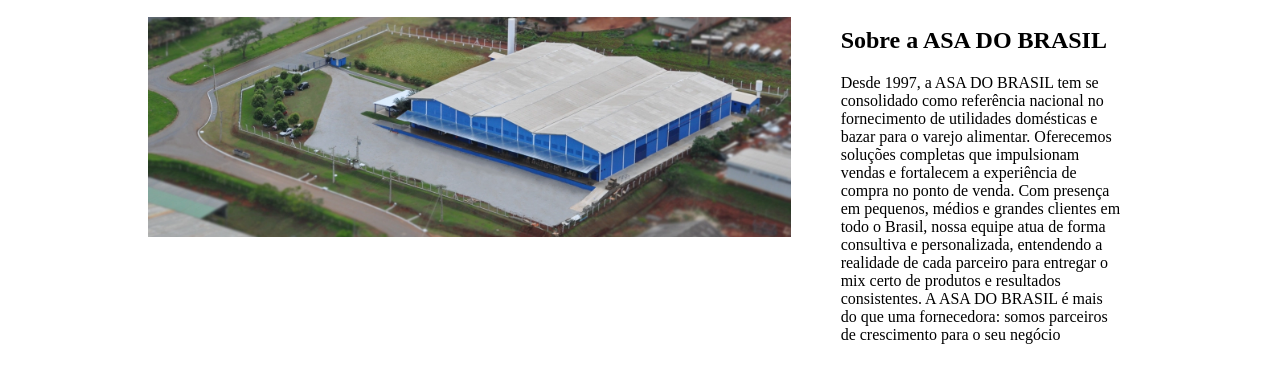
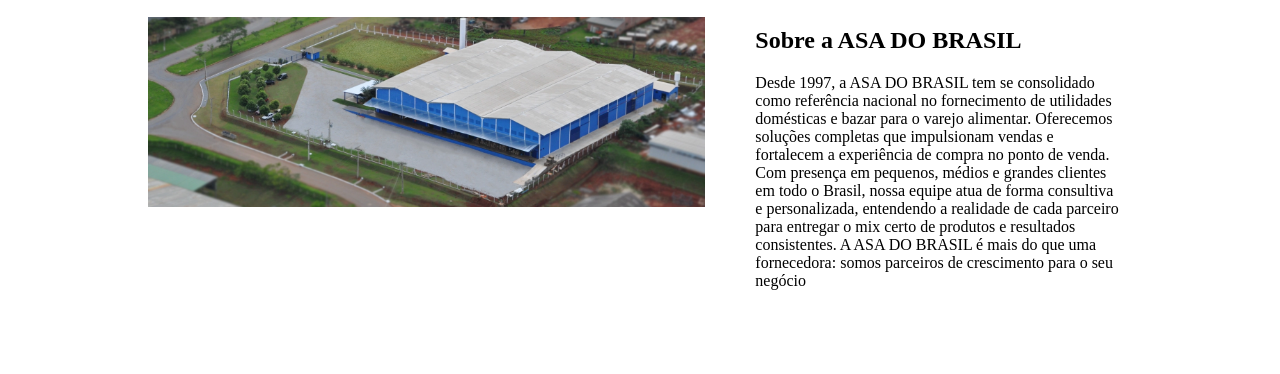
Before and after one commit to devgveb/projectasa, a plain HTML site: page index.html in a window 1280 px wide. Shown: the part 633-1007 px from the top of the page. After the commit the page ends 953 px from the top, so only its background shows below. Drawn offline with Linux system fonts and the light colour scheme.

Commit message:
Update index.html with new layout and styles
Added new responsive column classes and adjusted layout.

```diff
--- a/index.html
+++ b/index.html
@@ -13,7 +13,9 @@
         .d-flex-container-2{width: 60%;height: auto;margin: 0 auto;display: flex;}
         .column-xl-3{flex: 0 0 auto;width: 25%;}
 		.column-xl-4{flex: 0 0 auto;width: 33.33333333333333%;}
+		.column-xl-5{flex: 0 0 auto;width: 41.66666666666667%;}
         .column-xl-6{flex: 0 0 auto;width: 50%;}
+		.column-xl-7{flex: 0 0 auto;width: 58.33333333333333%;}
 		.column-xl-8{flex: 0 0 auto;width: 66.66666666666667%;}
         .column-xl-12{width: 100%;}
         .card-publish{padding: 10px;margin: 10px;}
@@ -114,7 +116,7 @@
 
 <div class="d-flex-container">
 
-    <section class="column-xl-8 column-md-6 column-sm-12">
+    <section class="column-xl-7 column-md-6 column-sm-12">
 
 	    <div class="card-publish">
             <img src="img/8ec148bf2a32964c12aeb6be94de692e.webp"  class="publish-img">
@@ -122,7 +124,7 @@
 
     </section>
 
-    <section class="column-xl-4 column-md-6 column-sm-12">
+    <section class="column-xl-5 column-md-6 column-sm-12">
 
 		<div class="card-publish d-flex flex-row">
 			<div class="publishTitle column-xl-12">
```
